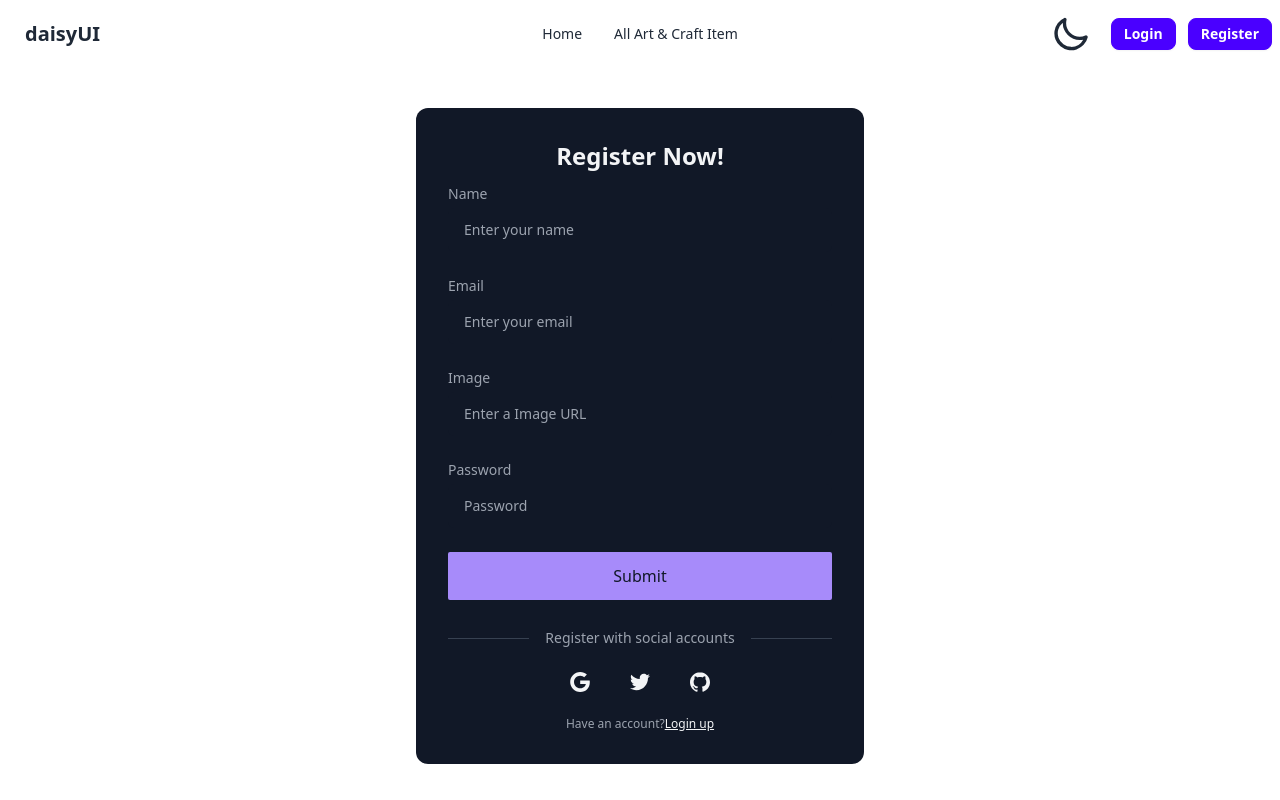
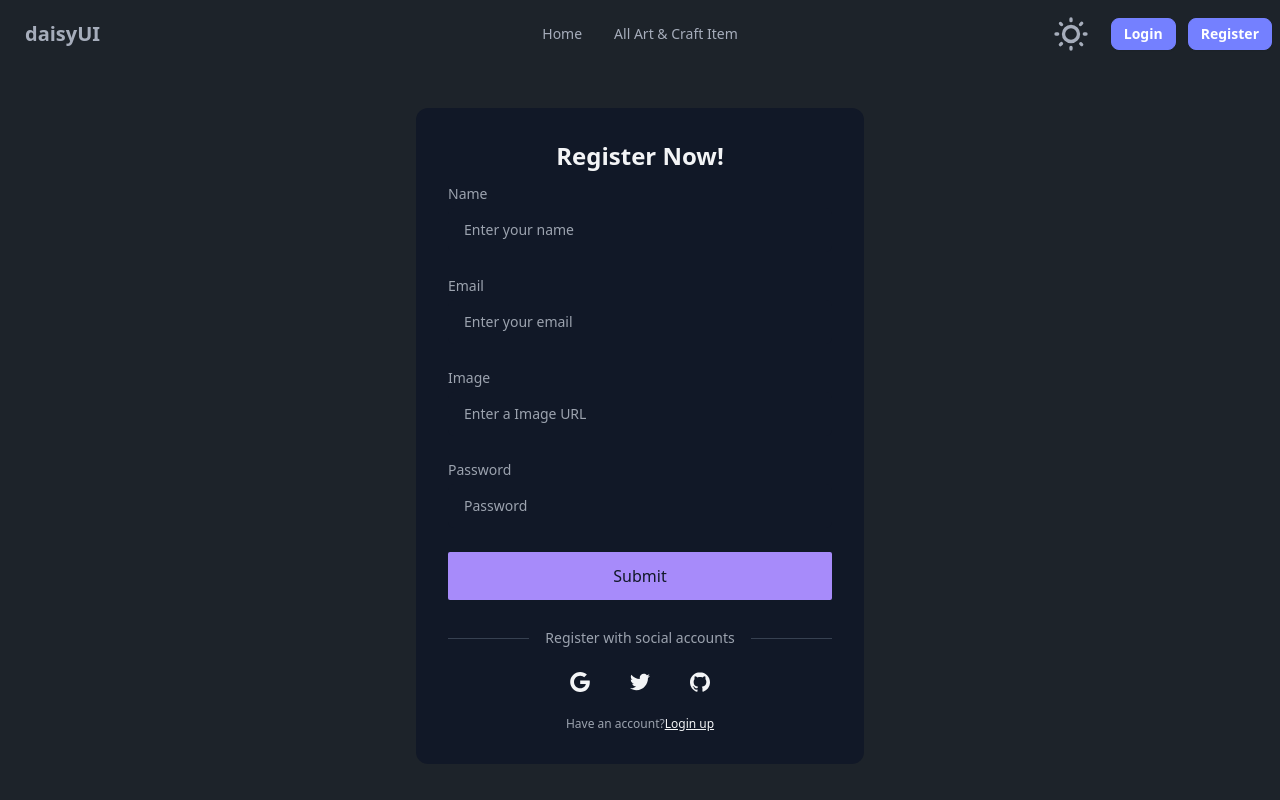
Before and after one commit to rijviislam/creative-palette, a React (Vite) app: page /register in a window 1280 px wide. Both pictures are taken after a click on the label 1070 px from the left and 34 px from the top of the page. Shown: the top 800 px of the page. Built offline with nearby package versions, Linux system fonts and the light colour scheme; no server answers.

Commit message:
feat: added dark and light mode theme

```diff
--- a/index.html
+++ b/index.html
@@ -6,7 +6,7 @@
     <meta name="viewport" content="width=device-width, initial-scale=1.0" />
     <title>Creative Palette</title>
   </head>
-  <body>
+  <body className="dark">
     <div id="root"></div>
     <script type="module" src="/src/main.jsx"></script>
   </body>
--- a/src/Components/MyArtAndCraftListCard/MyArtAndCraftListCard.jsx
+++ b/src/Components/MyArtAndCraftListCard/MyArtAndCraftListCard.jsx
@@ -14,8 +14,6 @@ export default function MyArtAndCraftListCard({ data }) {
     subcategory_Name,
     customization,
   } = data;
-  console.log(subcategory_Name);
-  // console.log(filterYesorNo);
   const handleDelete = (_id) => {
     Swal.fire({
       title: "Are you sure?",
--- a/src/Components/Navbar/Navbar.jsx
+++ b/src/Components/Navbar/Navbar.jsx
@@ -1,10 +1,21 @@
-import { useContext } from "react";
+import { useContext, useEffect, useState } from "react";
 import { Link } from "react-router-dom";
 import { Tooltip } from "react-tooltip";
 import { AuthContext } from "../../AuthProvider/AuthProvider";
 
 export default function Navbar() {
   const { user, logOutUser } = useContext(AuthContext);
+  const [theme, setTheme] = useState(
+    localStorage.getItem("theme") ? localStorage.getItem("theme") : "light"
+  );
+  const toggleTheme = () => {
+    setTheme(theme === "dark" ? "light" : "dark");
+  };
+  useEffect(() => {
+    localStorage.setItem("theme", theme);
+    const localTheme = localStorage.getItem("theme");
+    document.querySelector("html").setAttribute("data-theme", localTheme);
+  }, [theme]);
   const navbar = (
     <>
       <li>
@@ -59,15 +70,13 @@ export default function Navbar() {
       </div>
 
       <div className="navbar-end">
-        <label className="swap swap-rotate mr-5 ">
-          <input
-            type="checkbox"
-            className="theme-controller"
-            value="synthwave"
-          />
+        <label className="swap swap-rotate mr-5">
+          {/* this hidden checkbox controls the state */}
+          <input type="checkbox" onClick={toggleTheme} />
 
+          {/* sun icon */}
           <svg
-            className="swap-off fill-current w-10 h-10"
+            className="swap-on fill-current w-10 h-10"
             xmlns="http://www.w3.org/2000/svg"
             viewBox="0 0 24 24"
           >
@@ -76,7 +85,7 @@ export default function Navbar() {
 
           {/* moon icon */}
           <svg
-            className="swap-on fill-current w-10 h-10"
+            className="swap-off fill-current w-10 h-10"
             xmlns="http://www.w3.org/2000/svg"
             viewBox="0 0 24 24"
           >
--- a/tailwind.config.js
+++ b/tailwind.config.js
@@ -4,8 +4,15 @@ export default {
     "./index.html",
     "./src/**/*.{js,ts,jsx,tsx}",
   ],
+
   theme: {
     extend: {},
   },
   plugins: [require("daisyui")],
+  daisyui: {
+    themes: [
+      "light",
+      "dark",
+    ],
+  },
 }
```
